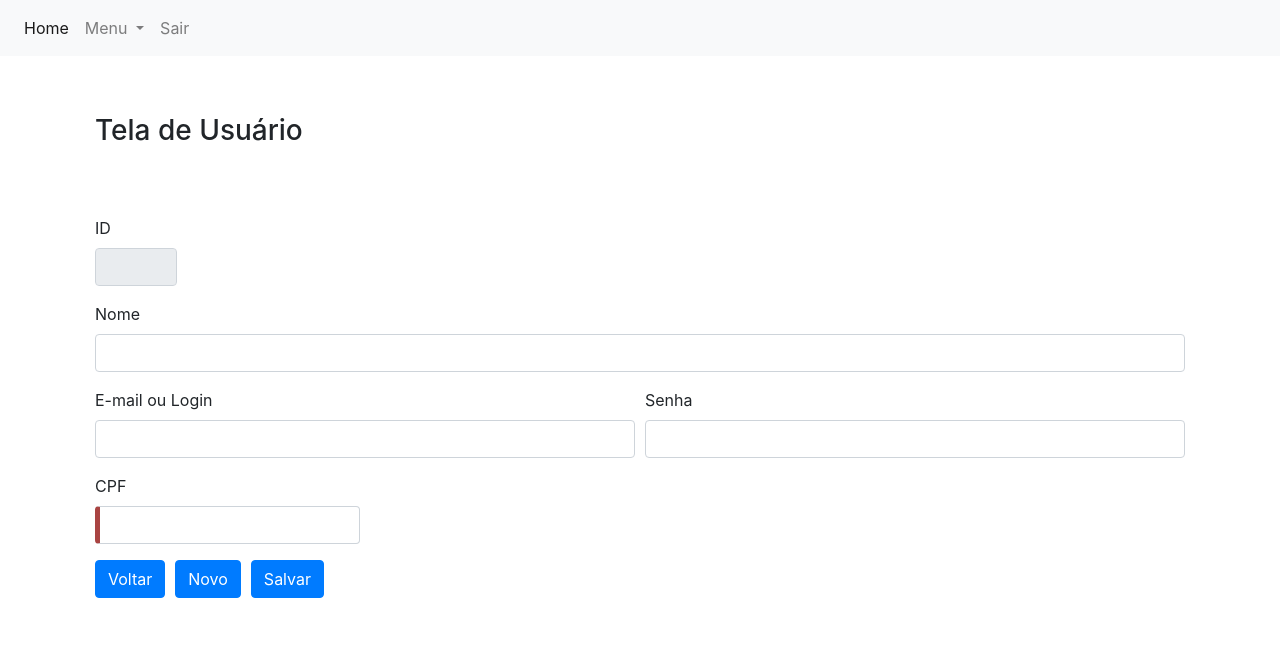
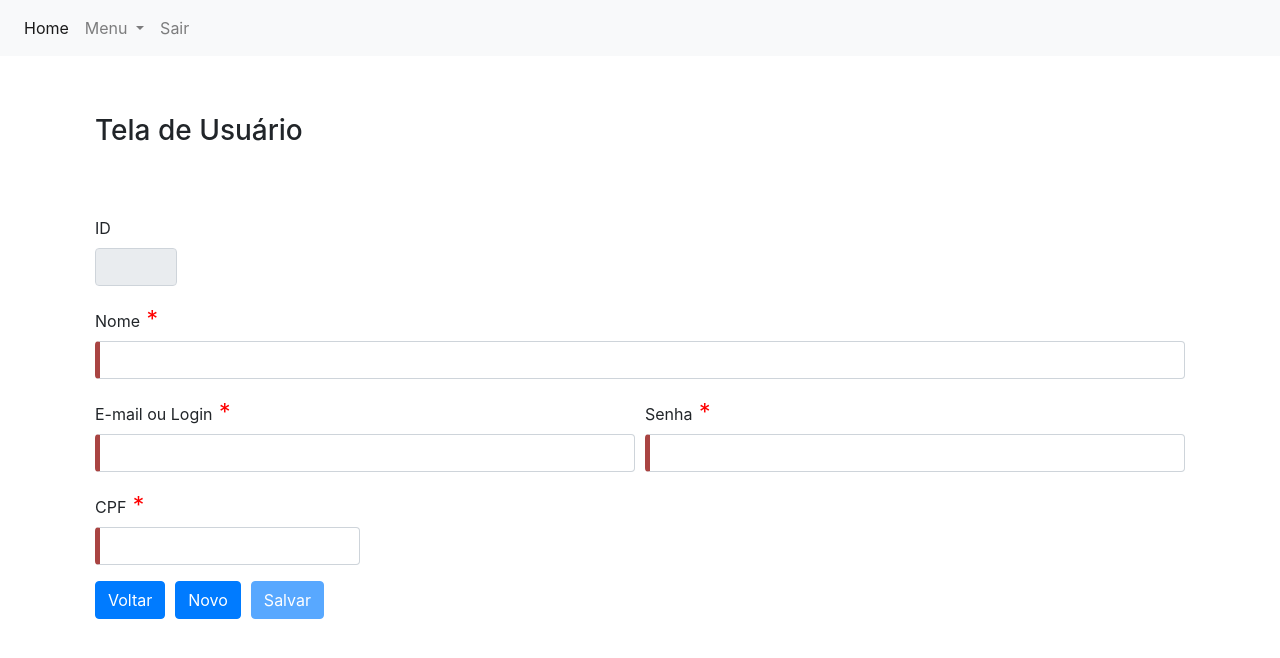
Before and after one commit to flaviosalgado2/Curso-Angular-REST, an Angular app: page /usuarioAdd in a window 1280 px wide. Shown: the top 658 px of the page. Built offline with nearby package versions, Linux system fonts and the light colour scheme; sample sign-in values are in the browser's storage.

Commit message:
validacoes com angular

```diff
--- a/src/app/componente/usuario/usuario-add/usuario-add.component.html
+++ b/src/app/componente/usuario/usuario-add/usuario-add.component.html
@@ -3,7 +3,8 @@
 </div>
 
 <div class="container mt-5">
-  <form style="padding: 10px;">
+  <!-- formValidate pode ser qualquer nome. -->
+  <form style="padding: 10px;" #formValidate="ngForm">
 
       <div class="form-row">
           <div class="form-group col-md-1">
@@ -15,18 +16,21 @@
       <div class="form-row">
           <div class="form-group col-md-12">
               <label for="nome">Nome</label>
-              <input type="text" [(ngModel)]="usuario.nome" class="form-control" id="nome" name="nome" autocomplete="false"/>
+              <span style="color: red; font-size: 23px;" *ngIf="nomeValidate.invalid"> *</span>
+              <input type="text" [(ngModel)]="usuario.nome" #nomeValidate="ngModel" class="form-control" id="nome" name="nome" required="true" autocomplete="false"/>
           </div>
       </div>
 
       <div class="form-row">
           <div class="form-group col-md-6">
               <label for="email">E-mail ou Login</label>
-              <input type="text" [(ngModel)]="usuario.login" class="form-control" id="email" name="email" autocomplete="false"/>
+              <span style="color: red; font-size: 23px;" *ngIf="emailValidate.invalid"> *</span>
+              <input type="text" [(ngModel)]="usuario.login" #emailValidate="ngModel" class="form-control" id="email" name="email" required="true" autocomplete="false"/>
           </div>
           <div class="form-group col-md-6">
             <label for="senha">Senha</label>
-          <input type="password" [(ngModel)]="usuario.senha" class="form-control" id="senha" name="senha" autocomplete="false"/>
+            <span style="color: red; font-size: 23px;" *ngIf="senhaValidate.invalid"> *</span>
+        <input type="password" [(ngModel)]="usuario.senha" #senhaValidate="ngModel" class="form-control" id="senha" name="senha" required="true" autocomplete="false"/>
         </div>
 
 
@@ -35,7 +39,8 @@
       <div class="form-row">
         <div class="form-group col-md-3">
           <label for="cpf">CPF</label>
-          <input type="text" [(ngModel)]="usuario.cpf" class="form-control" id="cpf" name="cpf" required="true" autocomplete="false"/>
+          <span style="color: red; font-size: 23px;" *ngIf="cpfValidate.invalid"> *</span>
+          <input type="text" [(ngModel)]="usuario.cpf" #cpfValidate="ngModel" class="form-control" id="cpf" name="cpf" required="true" autocomplete="false"/>
         </div>
       </div>
 
@@ -43,7 +48,7 @@
         <div class="form-group col-md-6">
           <button type="text" class="btn btn-primary" [routerLink]="['/usuarioList']" routerLinkActive="routerLinkActive">Voltar</button>
           <button type="text" class="btn btn-primary" (click)="novo()" routerLinkActive="routerLinkActive" style="margin-left: 10px; margin-right: 10px;">Novo</button>
-          <button type="text" class="btn btn-primary" (click)="salvarUser()" routerLinkActive="routerLinkActive">Salvar</button>
+          <button type="text" class="btn btn-primary" [disabled]="formValidate.invalid" (click)="salvarUser()" routerLinkActive="routerLinkActive">Salvar</button>
         </div>
       </div>
 
```
